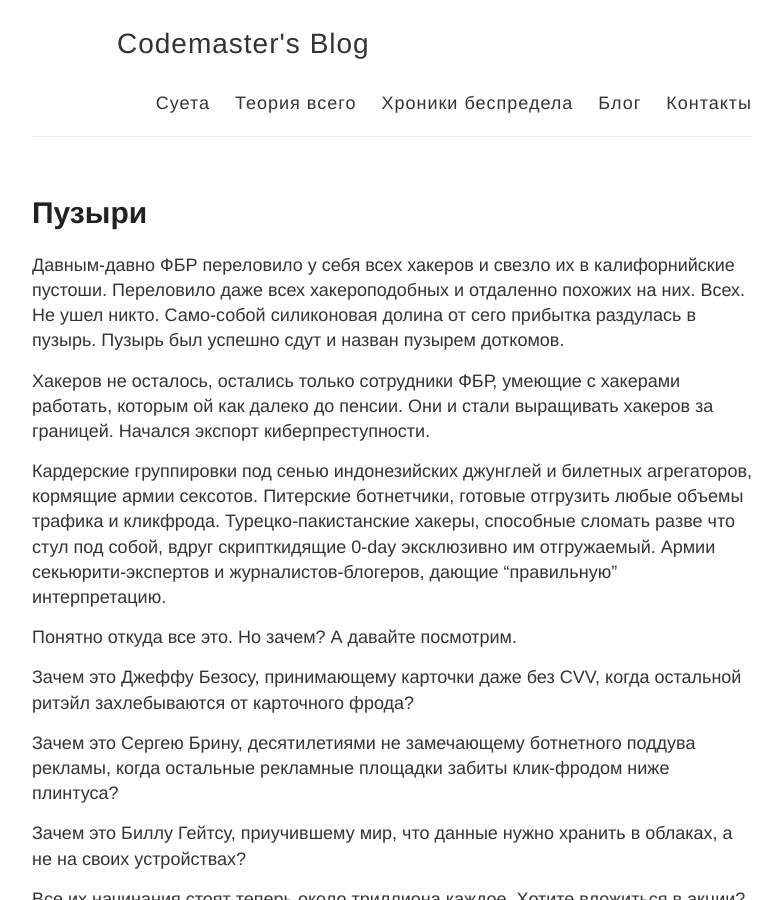
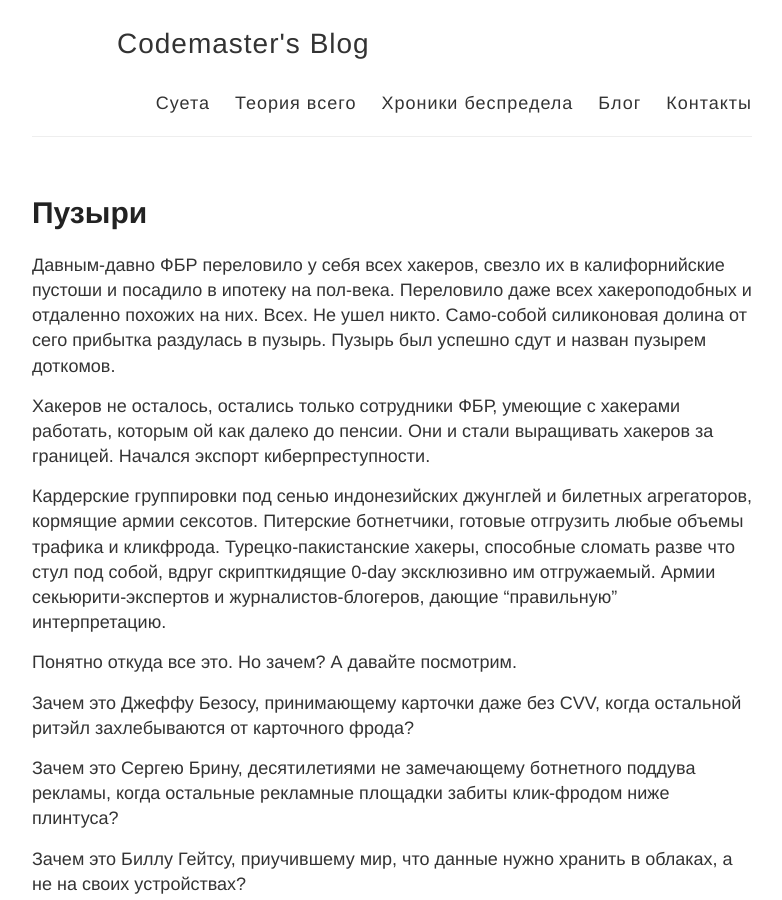
Before and after one commit to decrafts/r, a Jekyll site: the page built from _posts/2020/02/2020-02-04-bubble.md, in a window 1280 px wide and 900 px high. Shown: the whole window, without its empty margins (248-1030 px from the left). Built offline with Jekyll 4.4.1, drawn with Linux system fonts in a browser that asks for light colours; comment, search, counter and statistics services are not loaded.

Commit message:
Update 2020-02-04-bubble.md

```diff
--- a/_posts/2020/02/2020-02-04-bubble.md
+++ b/_posts/2020/02/2020-02-04-bubble.md
@@ -5,7 +5,7 @@
 categories: [ktulhu]
 ---
 
-Давным-давно ФБР переловило у себя всех хакеров и свезло их в калифорнийские пустоши. Переловило даже всех хакероподобных и отдаленно похожих на них. Всех. Не ушел никто. Само-собой силиконовая долина от сего прибытка раздулась в пузырь. Пузырь был успешно сдут и назван пузырем доткомов.
+Давным-давно ФБР переловило у себя всех хакеров, свезло их в калифорнийские пустоши и посадило в ипотеку на пол-века. Переловило даже всех хакероподобных и отдаленно похожих на них. Всех. Не ушел никто. Само-собой силиконовая долина от сего прибытка раздулась в пузырь. Пузырь был успешно сдут и назван пузырем доткомов.
 
 Хакеров не осталось, остались только сотрудники ФБР, умеющие с хакерами работать, которым ой как далеко до пенсии. Они и стали выращивать хакеров за границей. Начался экспорт киберпреступности.
 
```
